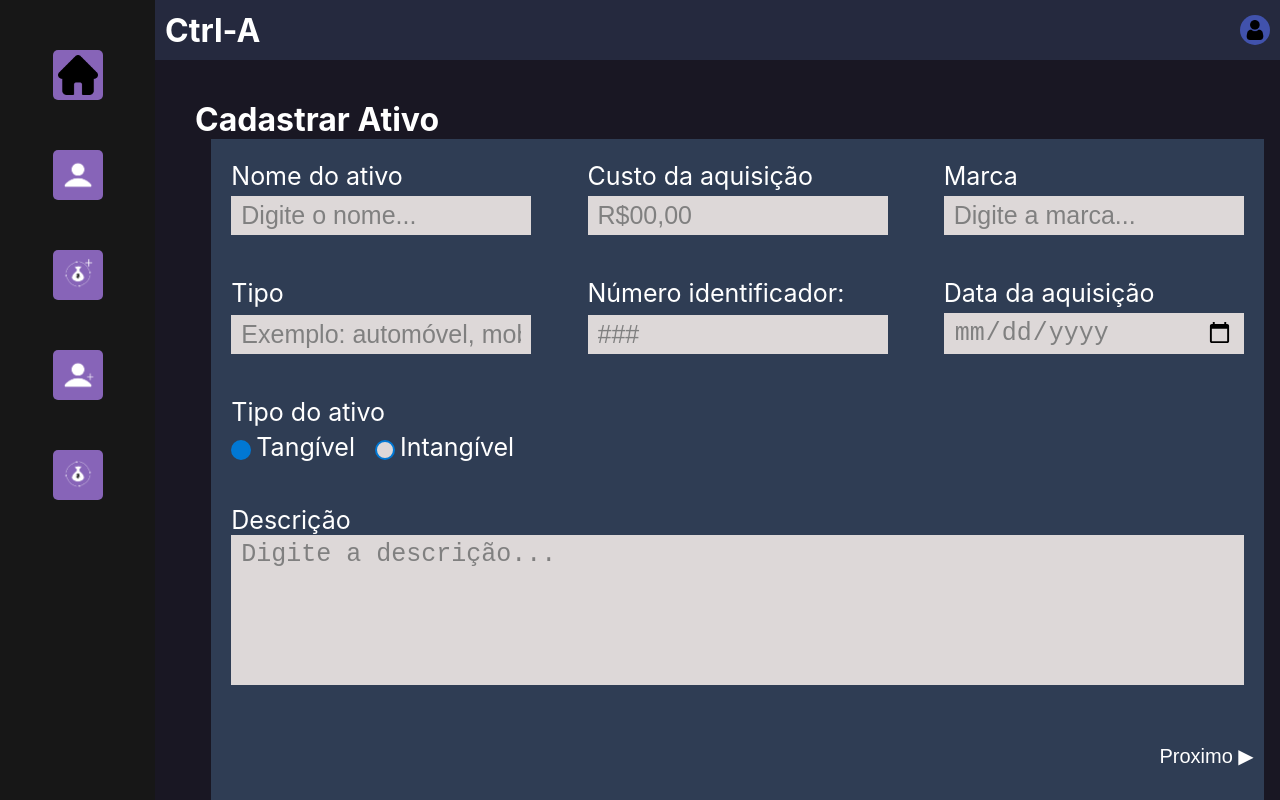
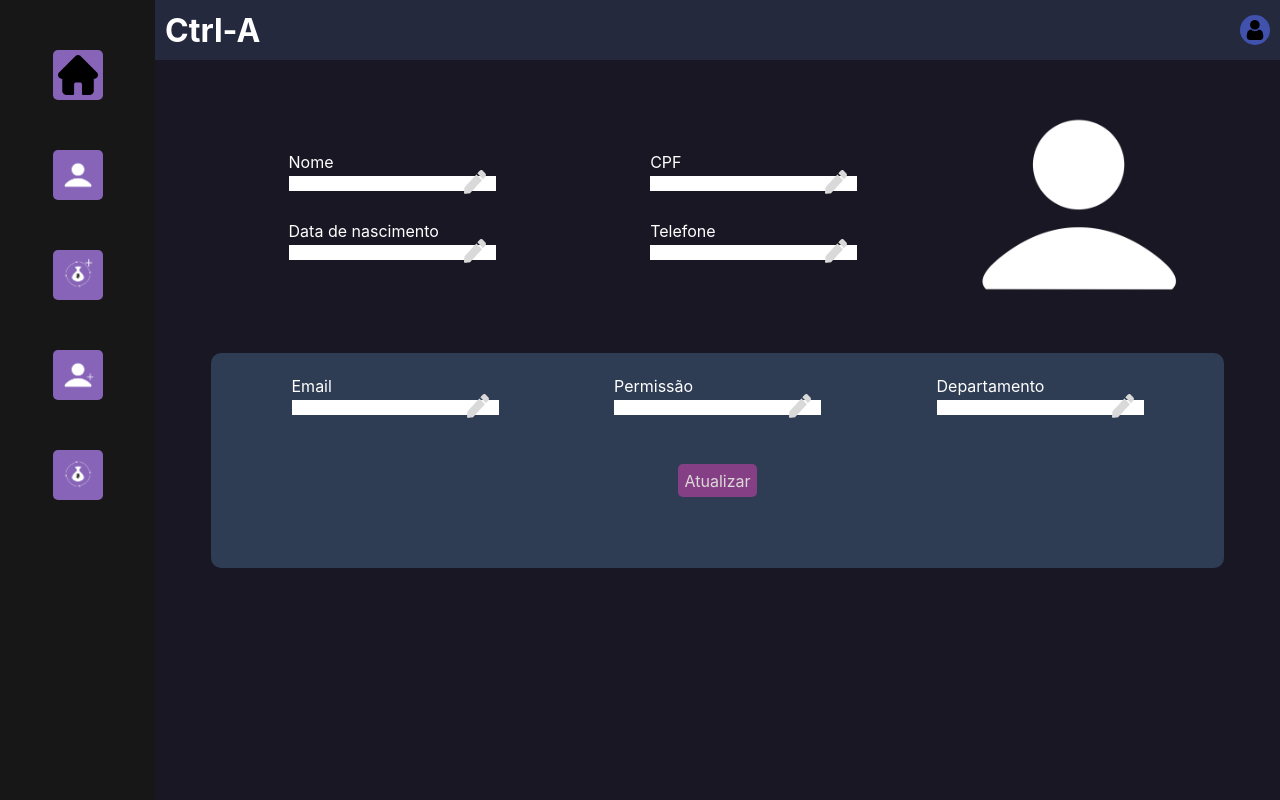
Before and after one commit to equipe-javali/API_3_FRONT, a React (Create React App) app in the folder ctrl-a/: page /AtualizarUsuario in a window 1280 px wide. Built offline with nearby package versions, Linux system fonts and the light colour scheme.

Commit message:
15 - Estrutura de visualizao de dados do usuario

```diff
--- a/ctrl-a/src/App.tsx
+++ b/ctrl-a/src/App.tsx
@@ -5,6 +5,7 @@ import CadastroAtivos from './pages/cadastroAtivos';
 import DashboardAtivos from './pages/dashboardAtivos';
 import CriarUsuario from './pages/criarUsuario';
 import VisualizarUsuario from './pages/VisualizarUsuario';
+import AtualizarUsuario from './pages/atualizarUsuario';
 
 
 export default function App() {
@@ -18,6 +19,7 @@ export default function App() {
           <Route path="/ListaUsuarios" element={< VisualizarUsuario />} />
           <Route path="/CadastroAtivo" element={< CadastroAtivos />} />
           <Route path="/CadastroUsuario" element={< CriarUsuario />} />
+          <Route path="/AtualizarUsuario" element={< AtualizarUsuario />} />
           {/* path="*" serve para qualquer rota, então deve ficar por último e direcionar para a home ou uma página de erro 404 */}
           <Route path="*" element={<CadastroAtivos />} />
         </Route>
--- /dev/null
+++ b/ctrl-a/src/pages/atualizarUsuario.tsx
@@ -0,0 +1,89 @@
+import iconEditar from '../assets/icons/editar.png'
+import iconUser from '../assets/icons/visualizar_usuario.png'
+import React, { useState } from 'react';
+import './css/atualizaUsuario.css'
+
+export default function AtualizarUsuario() {
+    const [editable, setEditable] = useState(false);
+    const [inputValue, setInputValue] = useState('');
+
+    const handleIconClick = () => {
+        setEditable(true);
+    };
+
+    const handleInputChange = (e: React.ChangeEvent<HTMLInputElement>) => {
+        setInputValue(e.target.value);
+    };
+
+    return (
+        <>
+            <div className="primeiroBloco">
+                <div className='inputsPrimeiroBloco'>
+                    <div className='inputsFileira'>
+                        <div className='nomeUsuario'>
+                            <span>Nome</span>
+                            <div className="inputContainer">
+                                <input className='input' type="text" value={inputValue} readOnly={!editable} onChange={handleInputChange} />
+                                <img src={iconEditar} id='iconeEditar' onClick={handleIconClick} />
+                            </div>
+                        </div>
+                        <div className='cpfUsuario'>
+                            <span>CPF</span>
+                            <div className="inputContainer">
+                                <input className='input' type="text" value={inputValue} readOnly={!editable} onChange={handleInputChange} />
+                                <img src={iconEditar} id='iconeEditar' onClick={handleIconClick} />
+                            </div>
+                        </div>
+                    </div>
+                    <div className='inputsFileira'>
+                        <div className='nascimentoUsuario'>
+                            <span>Data de nascimento</span>
+                            <div className="inputContainer">
+                                <input className='input' type="text" value={inputValue} readOnly={!editable} onChange={handleInputChange} />
+                                <img src={iconEditar} id='iconeEditar' onClick={handleIconClick} />
+                            </div>
+                        </div>
+                        <div className='telefoneUsuario'>
+                            <span>Telefone</span>
+                            <div className="inputContainer">
+                                <input className='input' type="text" value={inputValue} readOnly={!editable} onChange={handleInputChange} />
+                                <img src={iconEditar} id='iconeEditar' onClick={handleIconClick} />
+                            </div>
+                        </div>
+                    </div>
+                </div>
+
+                <div className="fotoUsuario">
+                    <img src={iconUser} />
+                </div>
+            </div>
+
+            <div className="segundoBloco">
+                <div className='inputsFileira'>
+                    <div className='emailUsuario'>
+                        <span>Email</span>
+                        <div className="inputContainer">
+                            <input className='input' type="text" value={inputValue} readOnly={!editable} onChange={handleInputChange} />
+                            <img src={iconEditar} id='iconeEditar' onClick={handleIconClick} />
+                        </div>
+                    </div>
+                    <div className='permissaoUsuario'>
+                        <span>Permissão</span>
+                        <div className="inputContainer">
+                            <input className='input' type="text" value={inputValue} readOnly={!editable} onChange={handleInputChange} />
+                            <img src={iconEditar} id='iconeEditar' onClick={handleIconClick} />
+                        </div>
+                    </div>
+                    <div className='deptoUsuario'>
+                        <span>Departamento</span>
+                        <div className="inputContainer">
+                            <input className='input' type="text" value={inputValue} readOnly={!editable} onChange={handleInputChange} />
+                            <img src={iconEditar} id='iconeEditar' onClick={handleIconClick} />
+                        </div>
+                    </div>
+                </div>
+                <button type='button' className='buttonAtualizar'>Atualizar</button>
+            </div>
+        </>
+    )
+}
--- /dev/null
+++ b/ctrl-a/src/pages/css/atualizaUsuario.css
@@ -0,0 +1,71 @@
+.primeiroBloco {
+  display: flex;
+  width: 90%;
+  align-self: center;
+  align-items: center;
+}
+
+.inputsPrimeiroBloco {
+  width: 100%;
+}
+
+.inputsFileira {
+  display: flex;
+  justify-content: space-around;
+  width: 100%;
+}
+
+.nomeUsuario,
+.cpfUsuario,
+.telefoneUsuario,
+.nascimentoUsuario {
+  margin: 2%;
+}
+
+.inputContainer {
+  position: relative;
+}
+
+.inputContainer .input {
+  padding-right: 30px;
+}
+
+#iconeEditar {
+  position: absolute;
+  right: 10px;
+  top: 50%;
+  transform: translateY(-50%);
+  cursor: pointer;
+}
+
+.fotoUsuario {
+  width: 40%;
+}
+
+.fotoUsuario img {
+  width: 100%;
+}
+
+.segundoBloco {
+  display: flex;
+  flex-direction: column;
+  align-self: center;
+  align-items: center;
+  justify-content: center;
+  width: 90%;
+  padding: 2%;
+  background-color: var(--cor8);
+  border-radius: 10px;
+}
+
+.buttonAtualizar {
+  all: unset;
+  width: auto;
+  padding: 0.5vw;
+  margin: 5%;
+  cursor: pointer;
+  border-radius: 5px;
+  background-color: var(--cor4);
+  color: var(--branco1);
+  font-size: 16px;
+}
```
Also changed, not shown: ctrl-a/src/assets/icons/editar.png (added).
